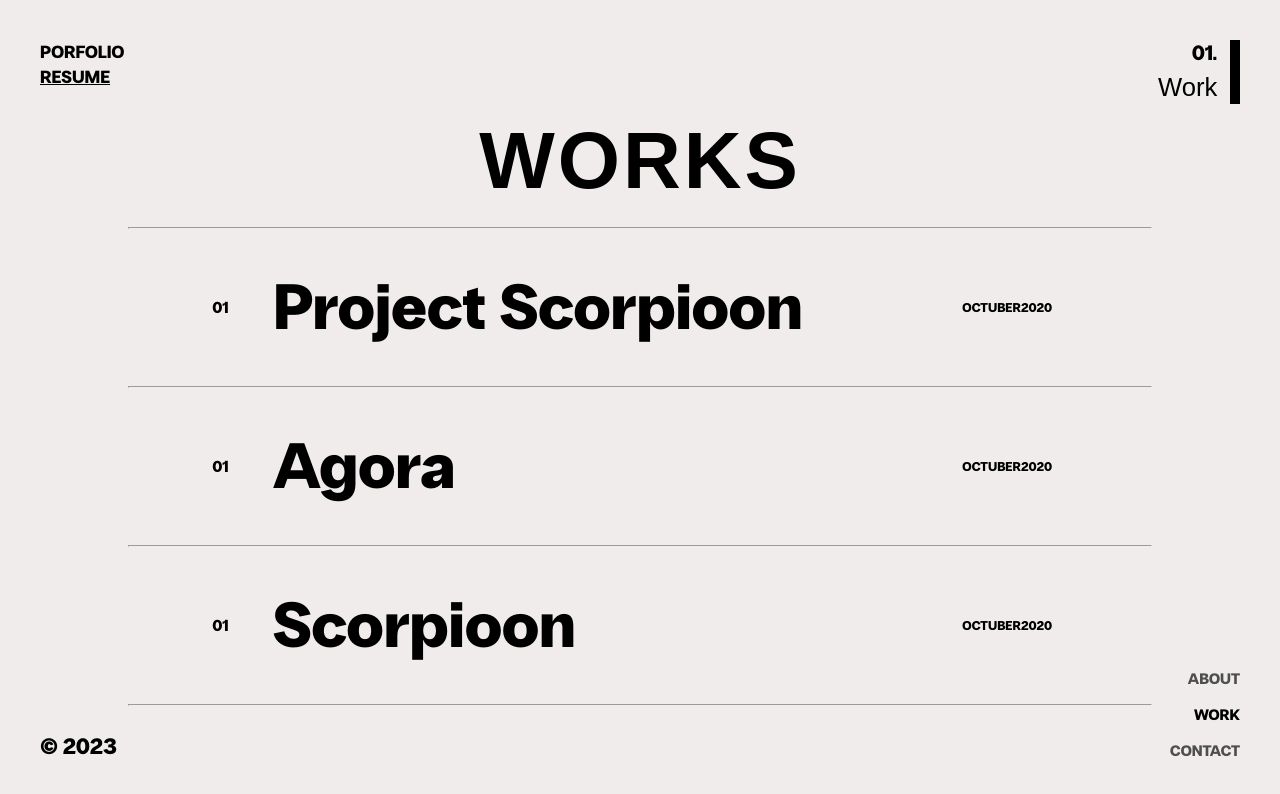
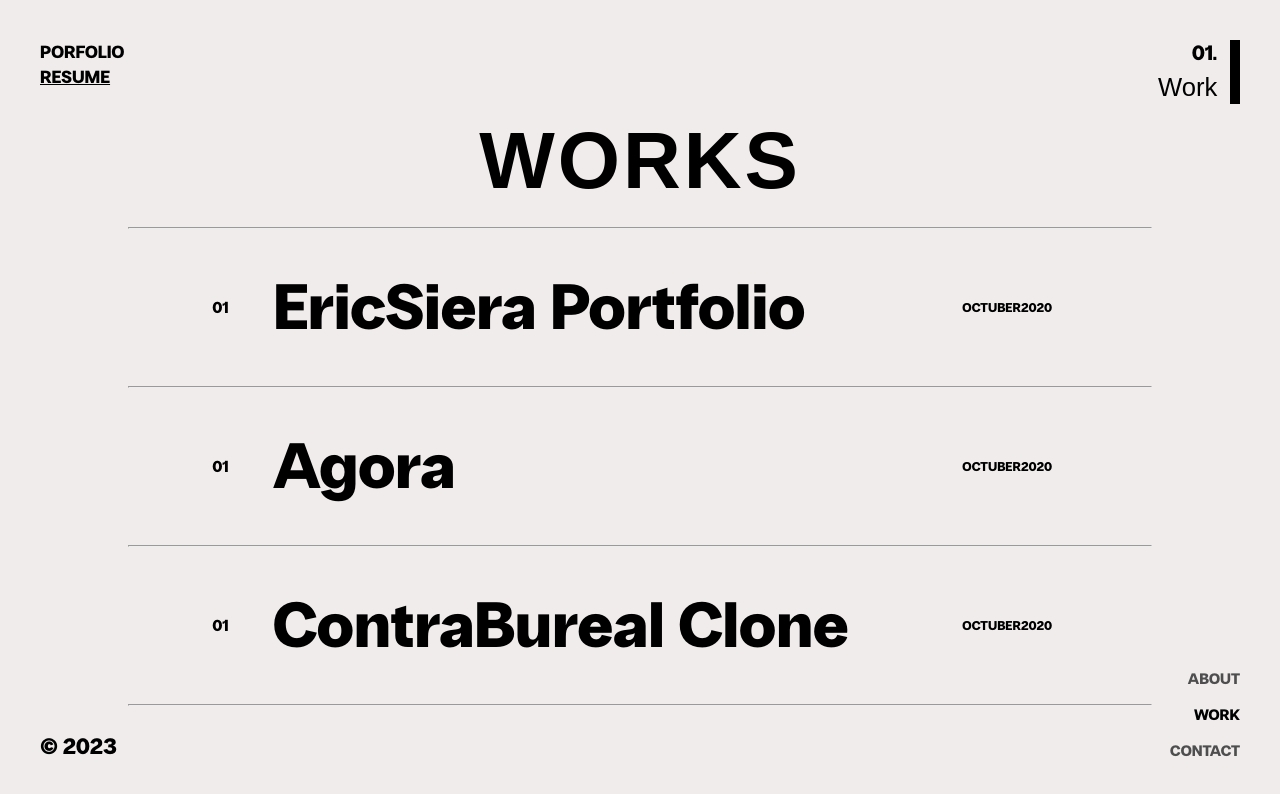
Before and after one commit to GabrielBorgess/s23portfolio, a React (Vite) app: page /work in a window 1280 px wide. Shown: the top 794 px of the page. Built offline with nearby package versions, Linux system fonts and the light colour scheme; no server answers; a web font is replaced by a local one.

Commit message:
worksUpdate

```diff
--- a/src/routes/work/work.jsx
+++ b/src/routes/work/work.jsx
@@ -34,7 +34,7 @@ const work = ({ isVisible }) => {
                 <div className="works">
                     <hr />
                     <div className="singleWork">
-                    <Link to={'/'}><WorkPlaceHolder number='01' name='Project Scorpioon' date='OCTUBER2020' /></Link>
+                    <Link to={'/'}><WorkPlaceHolder number='01' name='EricSiera Portfolio' date='OCTUBER2020' /></Link>
                     </div>
                     <hr />
 
@@ -44,7 +44,7 @@ const work = ({ isVisible }) => {
                     <hr />
 
                     <div className="singleWork">
-                    <Link to={'/'}><WorkPlaceHolder number='01' name='Scorpioon' date='OCTUBER2020' /></Link>
+                    <Link to={'/'}><WorkPlaceHolder number='01' name='ContraBureal Clone' date='OCTUBER2020' /></Link>
                     </div>
                     <hr />
                 </div>
```
